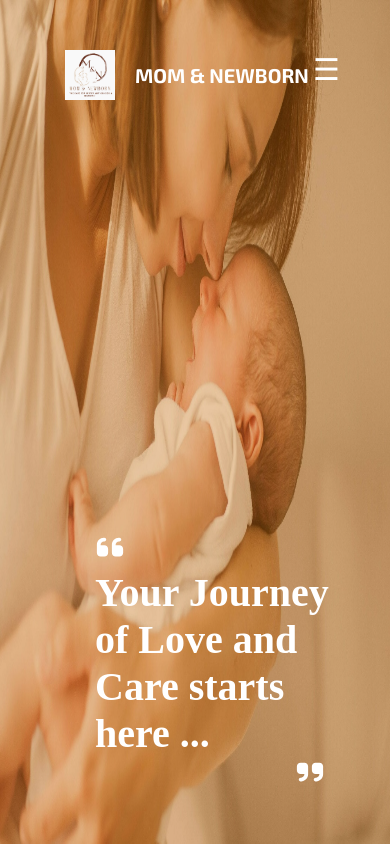
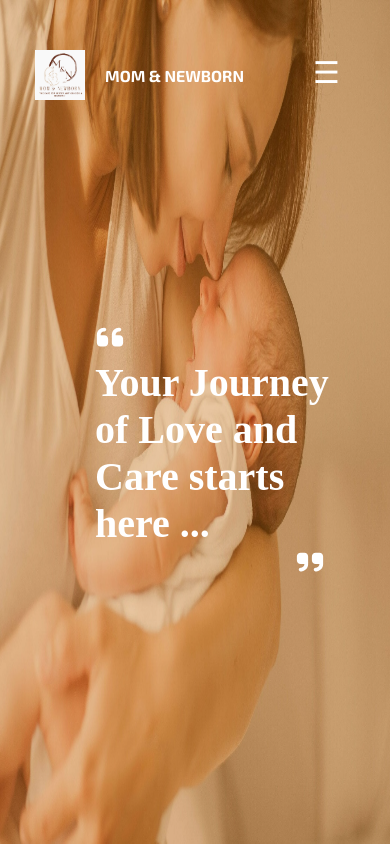
Before and after one commit to Sreyash-Reddy/mom-and-newborn, a React (Vite) app: page / in a window 390 px wide. Shown: the top 846 px of the page. Built offline with nearby package versions, Linux system fonts and the light colour scheme; a web font is replaced by a local one.

Commit message:
Update index.css

```diff
--- a/src/index.css
+++ b/src/index.css
@@ -131,10 +131,23 @@
     right: 50px;
     z-index: 1001;
     top: 50px;
+    margin-top: 3px;
   }
 }
 
+@media only screen and (max-width: 500px){
+  .logo{
+    left: 30px;
+    font-size: 8px;
+  }
+}
 
+@media only screen and (max-width: 400px){
+  .logo{
+    left: 20px;
+    font-size: 8px;
+  }
+}
 
 /*HOME*/
 
@@ -232,6 +245,7 @@
     color: rgb(255, 255, 255);
     right: auto;
     left: calc(50% - 100px);
+    top: calc(50% - 100px);
     transform: translateX(-50%);
     display: block;
   }
@@ -689,6 +703,19 @@
   background-color: rgba(197, 105, 5, 1);
   border-radius: 50%;
   z-index: -1;
+  animation: animateblob 5s ease-in-out infinite;
+}
+
+@keyframes animateblob {
+  0%{
+    transform: translateY(10px);
+  }
+  50%{
+    transform: translateY(-10px);
+  }
+  100%{
+    transform: translateY(10px);
+  }
 }
 
 .background-blob-2{
@@ -700,6 +727,7 @@
   background-color: rgba(197, 105, 5, 1);
   border-radius: 50%;
   z-index: -1;
+  animation: animateblob 5s ease-in-out 4s infinite;
 }
 
 @media only screen and (max-width: 950px) {
```
